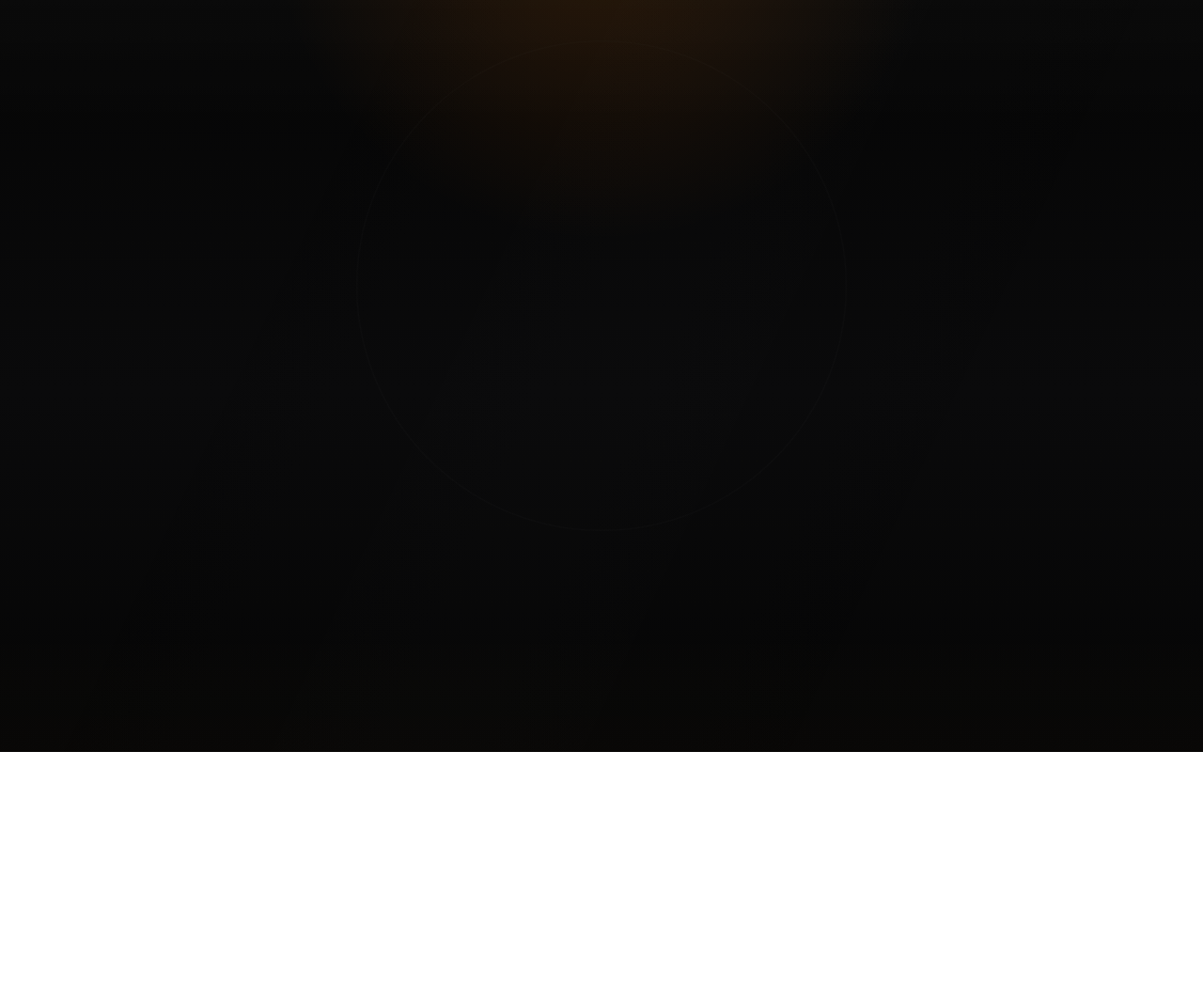
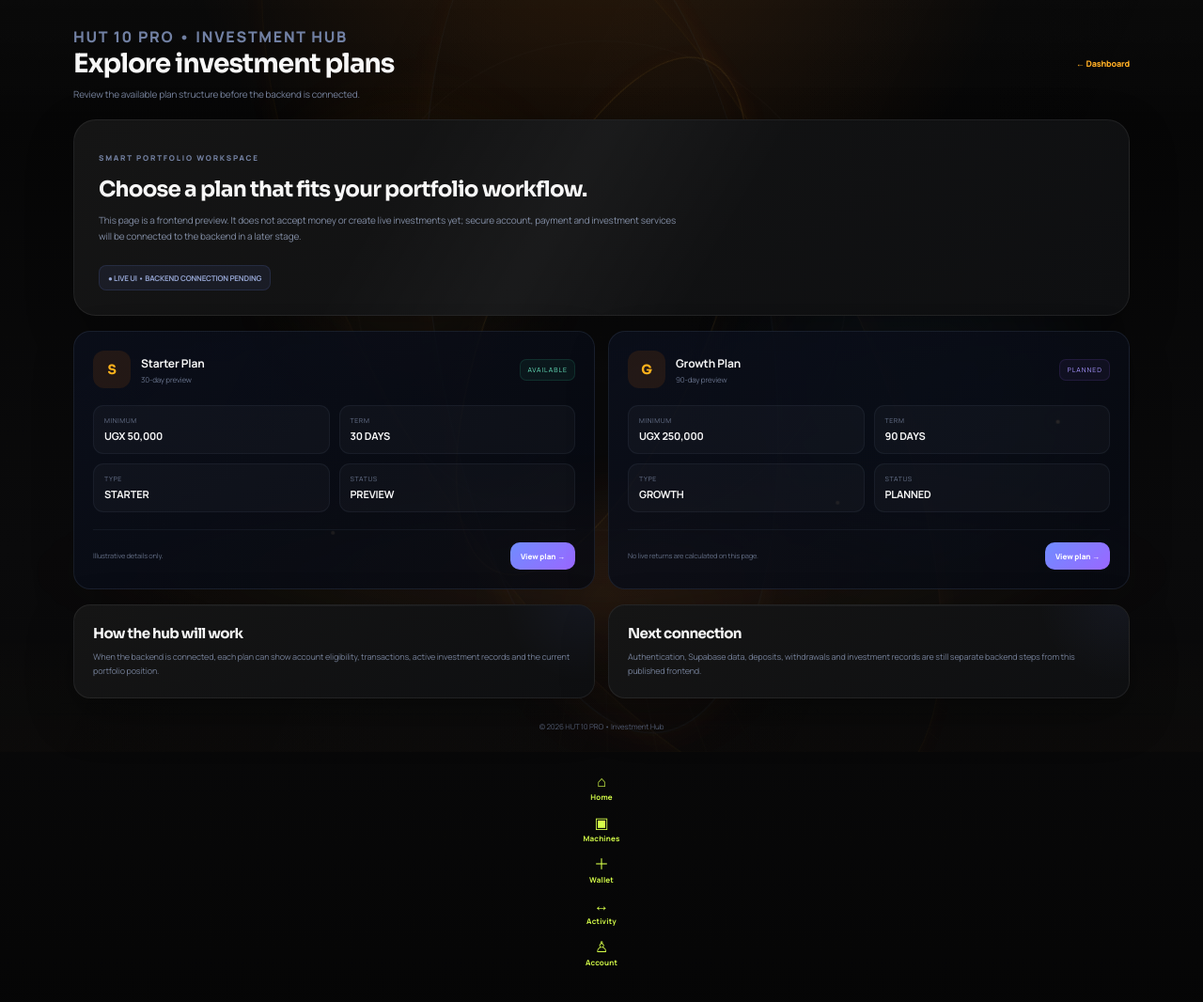
Before and after one commit to kibukscaleb-sys/kibuks-money-investment, a plain HTML site: page investments.html in a window 1280 px wide. Shown: the whole page at 94% size. Before the commit the page ends 800 px from the top, so only its background shows below. Drawn offline with nearby package versions, Linux system fonts and the light colour scheme.

Commit message:
Add HUT 10 PRO bottom navigation across pages

```diff
--- a/investments.html
+++ b/investments.html
@@ -66,6 +66,14 @@
 .stat-symbol,.quick-icon,.plan-icon{background:rgba(255,122,0,.10)!important;color:#ffb21c!important}
 .machine-card,.machine-item,.investment-card{background:linear-gradient(145deg,#151515,#0d0e10)!important;border-color:rgba(255,255,255,.07)!important}
 .machine-card:hover,.investment-card:hover,.quick-row:hover{border-color:rgba(255,145,0,.28)!important;box-shadow:0 18px 42px rgba(255,122,0,.06)!important}
+
+<style id="hut10-bottom-nav-style">
+.hut10-bottom-nav{position:fixed;left:50%;bottom:12px;transform:translateX(-50%);width:min(560px,calc(100vw - 28px));z-index:9999;display:grid;grid-template-columns:repeat(5,1fr);gap:5px;padding:7px;border:1px solid rgba(183,255,0,.16);border-radius:17px;background:rgba(8,11,8,.94);backdrop-filter:blur(18px);box-shadow:0 18px 55px rgba(0,0,0,.5),0 0 28px rgba(183,255,0,.06)}
+.hut10-bottom-nav a{display:grid;place-items:center;gap:3px;padding:7px 4px;border-radius:11px;color:#7f8b78;text-decoration:none;transition:.2s ease}
+.hut10-bottom-nav a span{font-size:16px;line-height:1}.hut10-bottom-nav a b{font:700 8px Manrope,Arial,sans-serif;letter-spacing:.2px}.hut10-bottom-nav a:hover,.hut10-bottom-nav a.active{color:#b7ff00;background:rgba(183,255,0,.09);box-shadow:inset 0 0 0 1px rgba(183,255,0,.08)}
+body{padding-bottom:86px!important}
+@media(max-width:520px){.hut10-bottom-nav{bottom:10px;width:calc(100vw - 20px);padding:6px}.hut10-bottom-nav a{padding:6px 2px}.hut10-bottom-nav a b{font-size:7px}}
+</style>
 </head>
 <body>
 <div class="ai-atmosphere" aria-hidden="true">
@@ -164,5 +172,13 @@
   }catch(e){console.error('Investment load failed',e);}
 }
 document.addEventListener('DOMContentLoaded',loadLiveInvestments);
-</script></body>
+</script>
+  <nav class="hut10-bottom-nav" aria-label="App navigation">
+    <a href="index.html"><span>⌂</span><b>Home</b></a>
+    <a href="machines.html"><span>▣</span><b>Machines</b></a>
+    <a href="money.html"><span>＋</span><b>Wallet</b></a>
+    <a href="transactions.html"><span>↔</span><b>Activity</b></a>
+    <a href="profile.html"><span>♙</span><b>Account</b></a>
+  </nav>
+</body>
 </html>
```
